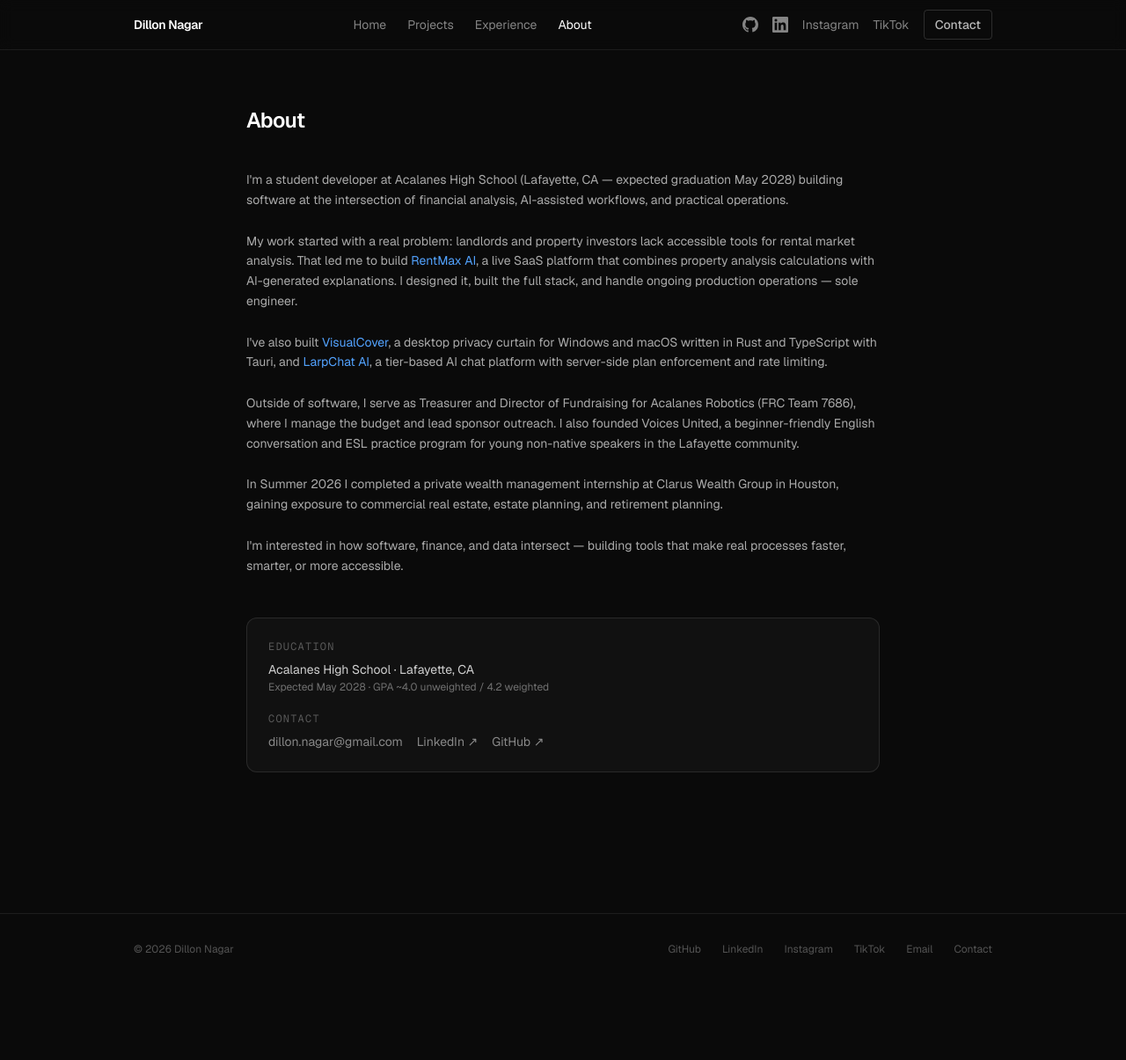
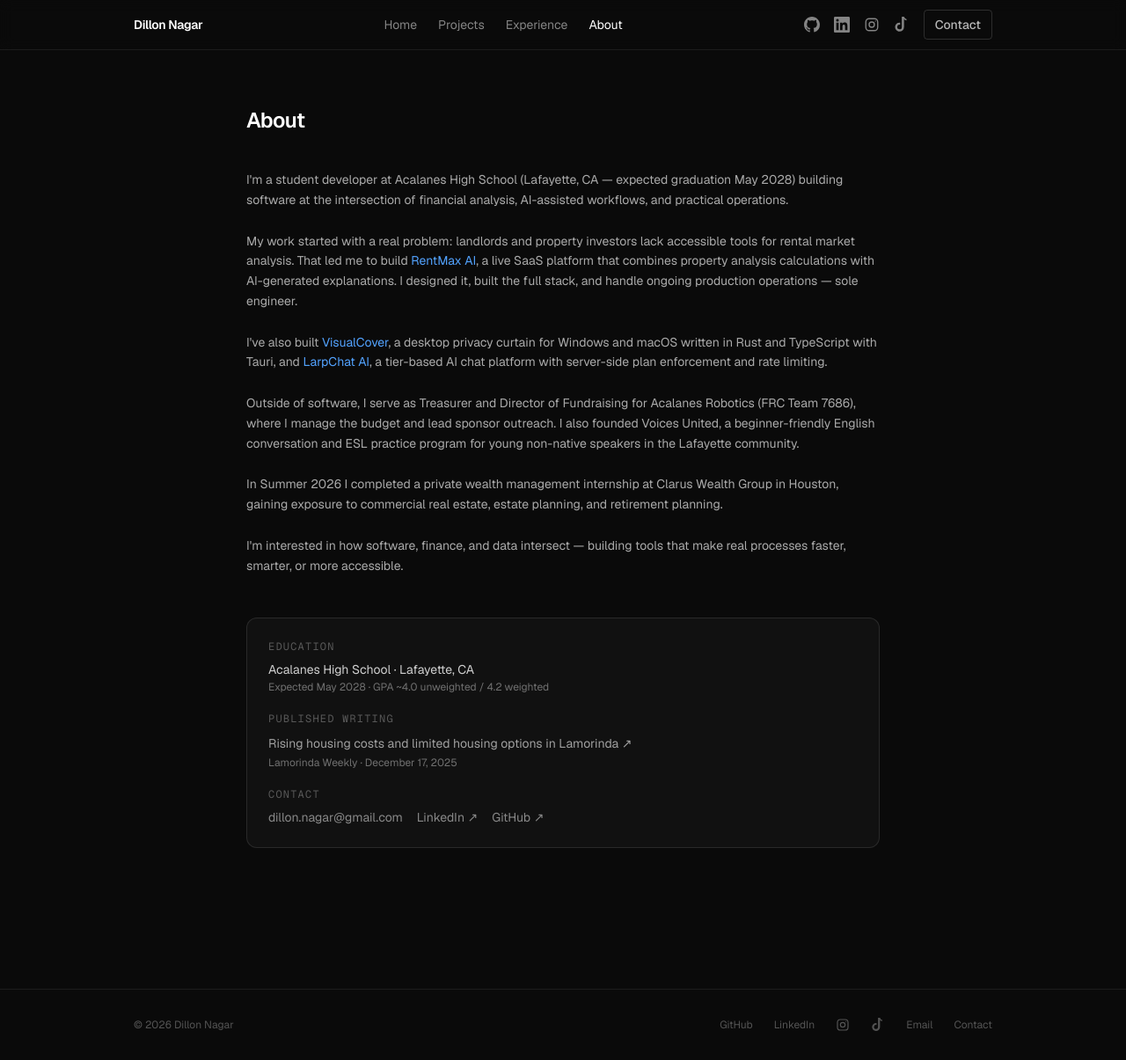
Before and after one commit to Manateek1/dillonnagar.com, a Next.js app: page /about in a window 1280 px wide. Shown: the whole page at 88% size. Before the commit the page ends 1119 px from the top, so only its background shows below. Built offline with nearby package versions, Linux system fonts and the light colour scheme.

Commit message:
Add published writing and social icons

```diff
--- a/app/about/page.tsx
+++ b/app/about/page.tsx
@@ -62,6 +62,18 @@ export default function AboutPage() {
           <p className="text-xs text-white/40 mt-0.5">Expected May 2028 · GPA ~4.0 unweighted / 4.2 weighted</p>
         </div>
         <div>
+          <p className="text-xs font-mono text-white/30 uppercase tracking-widest mb-2">Published Writing</p>
+          <a
+            href="https://lamorindaweekly.com/articles/2025/letters-to-the-editor-12-17-2025/"
+            target="_blank"
+            rel="noopener noreferrer"
+            className="text-sm text-white/60 hover:text-white transition-colors"
+          >
+            Rising housing costs and limited housing options in Lamorinda ↗
+          </a>
+          <p className="text-xs text-white/40 mt-0.5">Lamorinda Weekly · December 17, 2025</p>
+        </div>
+        <div>
           <p className="text-xs font-mono text-white/30 uppercase tracking-widest mb-2">Contact</p>
           <div className="flex flex-wrap gap-4 text-sm">
             <a href="mailto:dillon.nagar@gmail.com" className="text-white/50 hover:text-white transition-colors">
--- a/components/layout/Footer.tsx
+++ b/components/layout/Footer.tsx
@@ -1,4 +1,22 @@
 import Link from "next/link";
+
+function InstagramIcon() {
+  return (
+    <svg width="16" height="16" viewBox="0 0 24 24" fill="none" stroke="currentColor" strokeWidth="1.8" aria-hidden="true">
+      <rect x="3" y="3" width="18" height="18" rx="5" />
+      <circle cx="12" cy="12" r="4" />
+      <circle cx="17.5" cy="6.5" r="0.8" fill="currentColor" stroke="none" />
+    </svg>
+  );
+}
+
+function TiktokIcon() {
+  return (
+    <svg width="16" height="16" viewBox="0 0 24 24" fill="currentColor" aria-hidden="true">
+      <path d="M19.32 5.56a5.13 5.13 0 0 1-3.77-1.8V15.7a6.78 6.78 0 1 1-5.87-6.73v3.4a3.44 3.44 0 1 0 2.48 3.3V0h3.4a5.13 5.13 0 0 0 3.77 3.77v1.79Z" />
+    </svg>
+  );
+}
 
 export default function Footer() {
   return (
@@ -29,16 +47,18 @@ export default function Footer() {
             target="_blank"
             rel="noopener noreferrer"
             className="hover:text-white/60 transition-colors"
+            aria-label="Instagram"
           >
-            Instagram
+            <InstagramIcon />
           </a>
           <a
             href="https://www.tiktok.com/@dillonnagar"
             target="_blank"
             rel="noopener noreferrer"
             className="hover:text-white/60 transition-colors"
+            aria-label="TikTok"
           >
-            TikTok
+            <TiktokIcon />
           </a>
           <a
             href="mailto:dillon.nagar@gmail.com"
--- a/components/layout/Navbar.tsx
+++ b/components/layout/Navbar.tsx
@@ -23,6 +23,24 @@ function LinkedinIcon() {
   return (
     <svg width="18" height="18" viewBox="0 0 24 24" fill="currentColor">
       <path d="M20.447 20.452h-3.554v-5.569c0-1.328-.027-3.037-1.852-3.037-1.853 0-2.136 1.445-2.136 2.939v5.667H9.351V9h3.414v1.561h.046c.477-.9 1.637-1.85 3.37-1.85 3.601 0 4.267 2.37 4.267 5.455v6.286zM5.337 7.433a2.062 2.062 0 0 1-2.063-2.065 2.064 2.064 0 1 1 2.063 2.065zm1.782 13.019H3.555V9h3.564v11.452zM22.225 0H1.771C.792 0 0 .774 0 1.729v20.542C0 23.227.792 24 1.771 24h20.451C23.2 24 24 23.227 24 22.271V1.729C24 .774 23.2 0 22.222 0h.003z" />
+    </svg>
+  );
+}
+
+function InstagramIcon() {
+  return (
+    <svg width="18" height="18" viewBox="0 0 24 24" fill="none" stroke="currentColor" strokeWidth="1.8" aria-hidden="true">
+      <rect x="3" y="3" width="18" height="18" rx="5" />
+      <circle cx="12" cy="12" r="4" />
+      <circle cx="17.5" cy="6.5" r="0.8" fill="currentColor" stroke="none" />
+    </svg>
+  );
+}
+
+function TiktokIcon() {
+  return (
+    <svg width="18" height="18" viewBox="0 0 24 24" fill="currentColor" aria-hidden="true">
+      <path d="M19.32 5.56a5.13 5.13 0 0 1-3.77-1.8V15.7a6.78 6.78 0 1 1-5.87-6.73v3.4a3.44 3.44 0 1 0 2.48 3.3V0h3.4a5.13 5.13 0 0 0 3.77 3.77v1.79Z" />
     </svg>
   );
 }
@@ -79,17 +97,19 @@ export default function Navbar() {
             href="https://www.instagram.com/dillonnagar"
             target="_blank"
             rel="noopener noreferrer"
-            className="text-sm text-white/50 hover:text-white transition-colors"
+            className="text-white/50 hover:text-white transition-colors"
+            aria-label="Instagram"
           >
-            Instagram
+            <InstagramIcon />
           </a>
           <a
             href="https://www.tiktok.com/@dillonnagar"
             target="_blank"
             rel="noopener noreferrer"
-            className="text-sm text-white/50 hover:text-white transition-colors"
+            className="text-white/50 hover:text-white transition-colors"
+            aria-label="TikTok"
           >
-            TikTok
+            <TiktokIcon />
           </a>
           <Link
             href="/contact"
@@ -139,11 +159,11 @@ export default function Navbar() {
             <a href="https://linkedin.com/in/dillonnagar" target="_blank" rel="noopener noreferrer" className="text-white/50 hover:text-white">
               <LinkedinIcon />
             </a>
-            <a href="https://www.instagram.com/dillonnagar" target="_blank" rel="noopener noreferrer" className="text-sm text-white/50 hover:text-white">
-              Instagram
+            <a href="https://www.instagram.com/dillonnagar" target="_blank" rel="noopener noreferrer" className="text-white/50 hover:text-white" aria-label="Instagram">
+              <InstagramIcon />
             </a>
-            <a href="https://www.tiktok.com/@dillonnagar" target="_blank" rel="noopener noreferrer" className="text-sm text-white/50 hover:text-white">
-              TikTok
+            <a href="https://www.tiktok.com/@dillonnagar" target="_blank" rel="noopener noreferrer" className="text-white/50 hover:text-white" aria-label="TikTok">
+              <TiktokIcon />
             </a>
             <Link href="/contact" onClick={() => setMenuOpen(false)} className="text-sm text-white/70 border border-white/15 px-3 py-1.5 rounded">
               Contact
```
